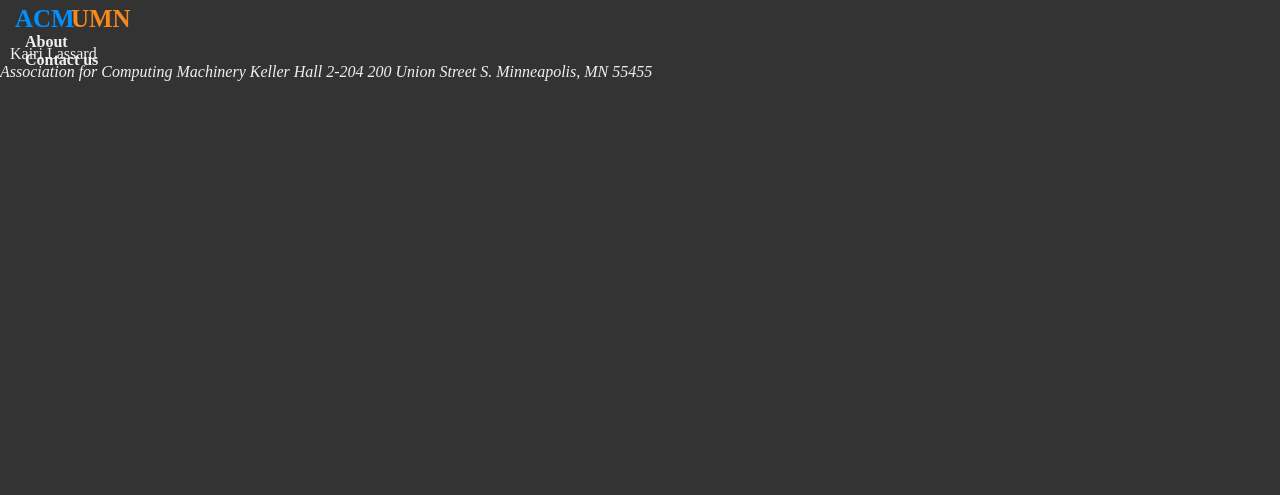
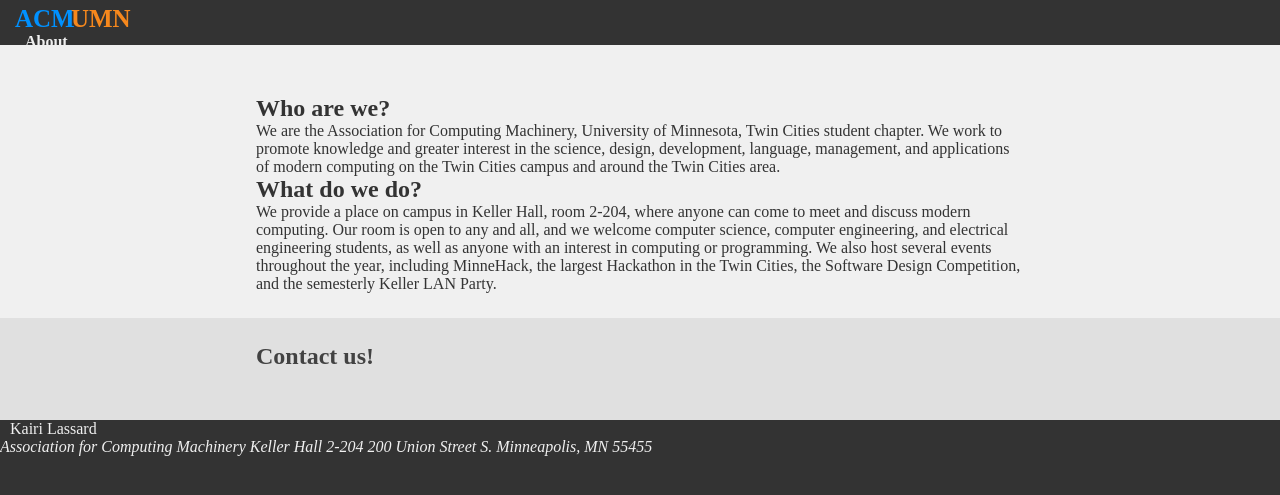
Before and after one commit to acmumn/acm-website, a Jekyll site: the page built from index.html, in a window 1280 px wide. Shown: the top 495 px of the page. Built offline with Jekyll 4.4.1, drawn with Linux system fonts in a browser that asks for light colours.

Commit message:
start adding body content

```diff
--- /dev/null
+++ b/_includes/about.html
@@ -0,0 +1,22 @@
+<section>
+  <div class="content">
+    <h1>Who are we?</h1>
+    <p>
+    We are the Association for Computing Machinery, University
+    of Minnesota, Twin Cities student chapter. We work to promote
+    knowledge and greater interest in the science, design, development,
+    language, management, and applications of modern computing on the
+    Twin Cities campus and around the Twin Cities area.
+    </p>
+    <h1>What do we do?</h1>
+    <p>
+    We provide a place on campus in Keller Hall, room 2-204, where
+    anyone can come to meet and discuss modern computing. Our room is open
+    to any and all, and we welcome computer science, computer engineering,
+    and electrical engineering students, as well as anyone with an interest
+    in computing or programming. We also host several events throughout
+    the year, including MinneHack, the largest Hackathon in the Twin Cities,
+    the Software Design Competition, and the semesterly Keller LAN Party.
+    </p>
+  </div>
+</section>
--- /dev/null
+++ b/_includes/contact.html
@@ -0,0 +1,7 @@
+<!-- Contact form. -->
+
+<section id="contact">
+  <div class="content">
+    <h1>Contact us!</h1>
+  </div>
+</section>
--- a/_sass/_general.sass
+++ b/_sass/_general.sass
@@ -15,9 +15,27 @@
   background-color: $fg-color-primary
   color: $bg-color-primary
 
-main
+body > main
   background-color: $bg-color-primary
   color: $fg-color-primary
+
+  &> section
+    padding-top: 25px
+    padding-bottom: 25px
+
+    &:nth-child(even)
+      background-color: $bg-color-secondary
+      color: $fg-color-secondary
+
+    &:first-of-type
+      padding-top: 50px
+    &:last-of-type
+      padding-bottom: 50px
+
+    &> .content
+      max-width: 768px
+      margin-left: auto
+      margin-right: auto
 
 a
   text-decoration: none
--- a/index.html
+++ b/index.html
@@ -2,3 +2,6 @@
 layout: default
 index: true
 ---
+
+{% include about.html %}
+{% include contact.html %}
--- a/styles/acm.sass
+++ b/styles/acm.sass
@@ -12,7 +12,7 @@
 $bg-color-secondary: #e0e0e0
 
 $fg-color-primary: #333333
-$fg-color-secondary: #222222
+$fg-color-secondary: #424242
 
 $accent-color-primary: #00a8ff
 $accent-color-secondary: #ff982d
```
